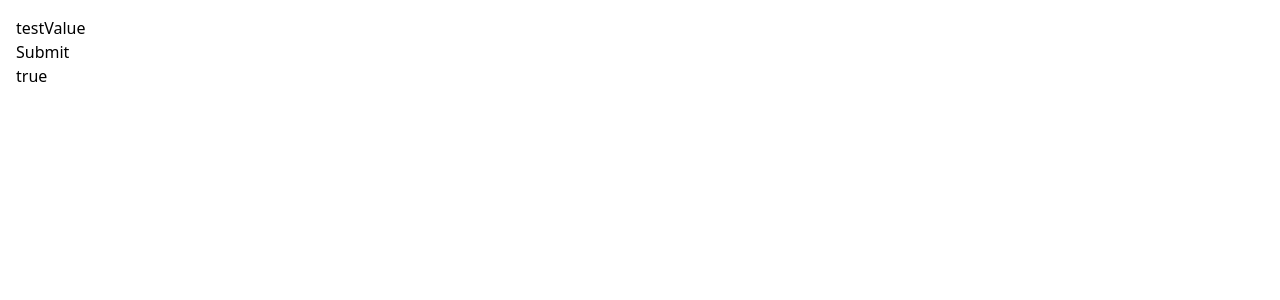
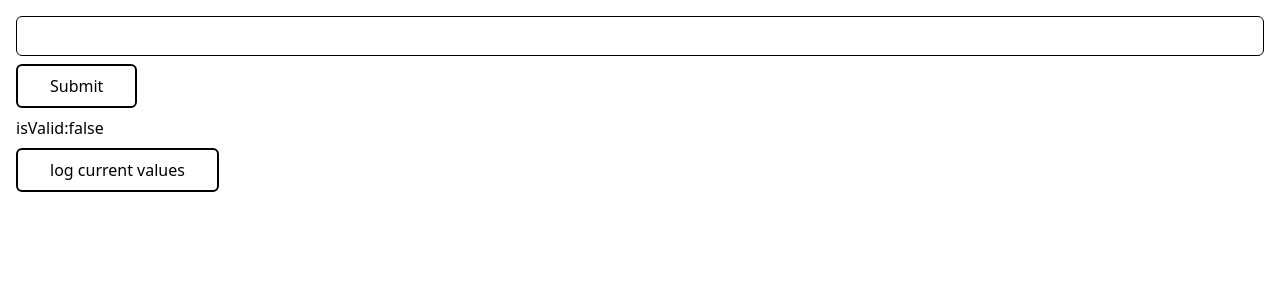
Before and after one commit to imjorgemor/use-form-hook, a React (Vite) app: page / in a window 1280 px wide. Shown: the top 300 px of the page. Built offline with nearby package versions, Linux system fonts and the light colour scheme.

Commit message:
add tests

```diff
--- a/app/App.tsx
+++ b/app/App.tsx
@@ -1,21 +1,75 @@
 import { useFormHook } from "../src/useFormHook"
+
+const resolver = {
+    username: (value: string) => {
+        if (value === '' || value === undefined || value === null) {
+            return 'name is required';
+        }
+        return false;
+    },
+    // email: (value: string) => {
+    //     if (value === '' || value === undefined || value === null) {
+    //         return 'email is required';
+    //     }
+    //     return false;
+    // },
+    // age: (value: string) => {
+    //     if (value === '' || value === undefined || value === null) {
+    //         return 'age is required';
+    //     }
+    //     return false;
+    // },
+    // conditions: (value: boolean) => {
+    //     if (value === false || value === undefined || value === null) {
+    //         return 'you must accept conditions';
+    //     }
+    //     return false;
+    // },
+    // attachement: (value: FileList) => {
+    //     if (!value || value?.length === 0) {
+    //         return 'You must attach a file';
+    //     }
+    //     return false;
+    // },
+    // metadata: (value: string) => {
+    //     if (value === '' || value === undefined || value === null) {
+    //         return 'metadata is required';
+    //     }
+    //     return false;
+    // }
+};
 
 
 function App() {
-    const { register, ...rest } = useFormHook({ defaultValues: { test: 'testValue' } })
-    console.log({rest})
+    const { register, formState, ...rest } = useFormHook({
+        defaultValues: { username: undefined },
+        resolver
+    })
+    const {errors} = formState;
+    console.log(errors)
+    console.log({ rest })
 
     return (
         <main>
             <section className="px-4 py-4">
-                <form>
+                <form className="flex flex-col gap-2">
                     <div>
-                        <input type="text" {...register('test')} />
+                        <input
+                            {...register('username')}
+                            type="text"
+                            className="flex h-10 w-full rounded-md border border-input bg-background px-3 py-2 text-base ring-offset-background file:border-0 file:bg-transparent file:text-sm file:font-medium file:text-foreground placeholder:text-muted-foreground focus-visible:outline-none focus-visible:ring-2 focus-visible:ring-ring focus-visible:ring-offset-2 disabled:cursor-not-allowed disabled:opacity-50 md:text-sm"
+                        />
+                        {errors.username && <p>{errors.username}</p>}
                     </div>
                     <div>
-                        <input type='submit' />
+                        <input type='submit' className="border-2 rounded-md py-2 px-8" />
                     </div>
-                    {JSON.stringify(rest.formState.isValid)}
+                    <div>
+                        isValid:{JSON.stringify(formState.isValid)}
+                    </div>
+                    <div>
+                        <button className="border-2 rounded-md py-2 px-8" type="button" onClick={() => console.log('Current Values:', rest.getValues())}>log current values</button>
+                    </div>
                 </form>
             </section>
         </main>
--- a/src/createFormControl.ts
+++ b/src/createFormControl.ts
@@ -277,7 +277,6 @@ export function createFormControl<
             onBlur: onChange,
             ref: (ref: FieldElement | null) => {
                 if (ref) {
-                    register(name, options)
                     if (ref.type === 'file') {
                         return;
                     } else {
```
Also changed, not shown: 1 other file (tests, documents, lock files or other folders).
